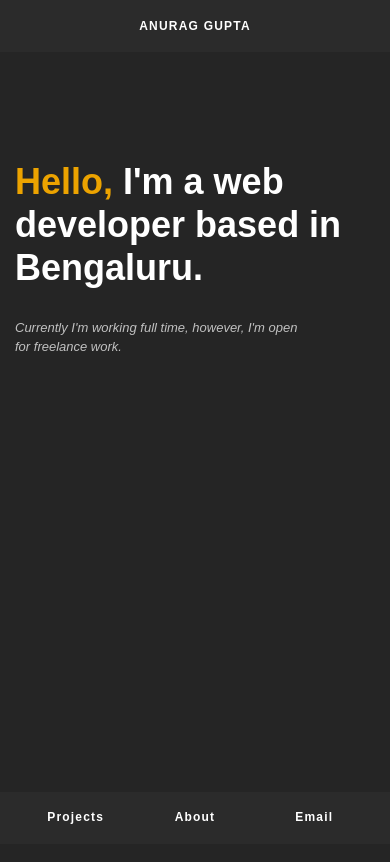
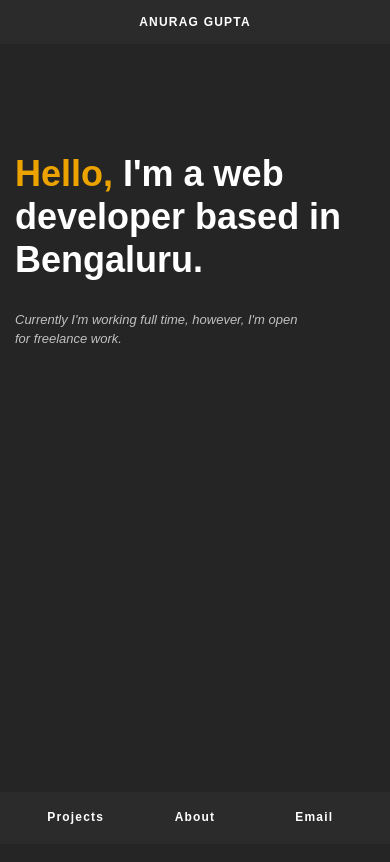
Before and after one commit to theanuraggupta/PortfolioDev, an Angular app: page / in a window 390 px wide. Shown: the top 862 px of the page. Built offline with nearby package versions, Linux system fonts and the light colour scheme.

Commit message:
nav height correction

```diff
--- a/src/assets/styles/common.scss
+++ b/src/assets/styles/common.scss
@@ -66,7 +66,7 @@
         background-color: $nav-background;
         padding: 8px 16px;
         z-index: 9;
-        min-height: 52px;
+        max-height: 56px;
     }
 
     .hidden-sm,
```
